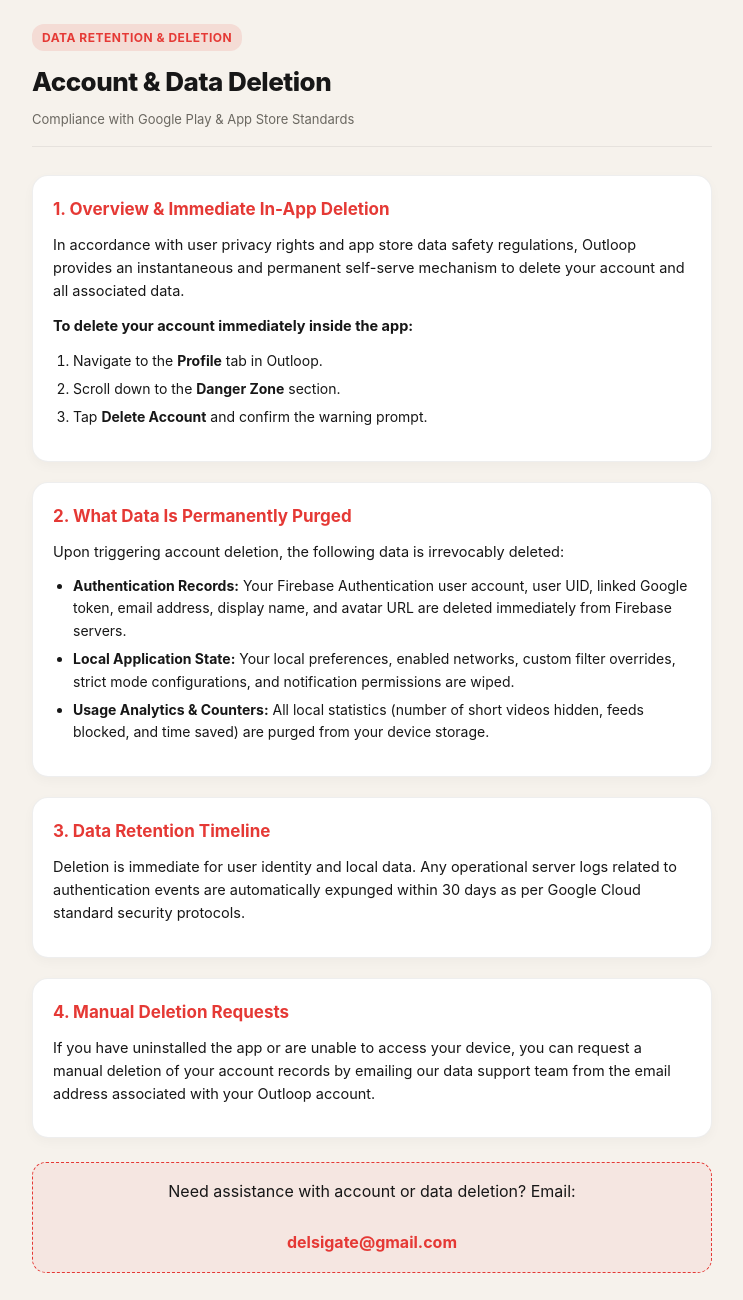
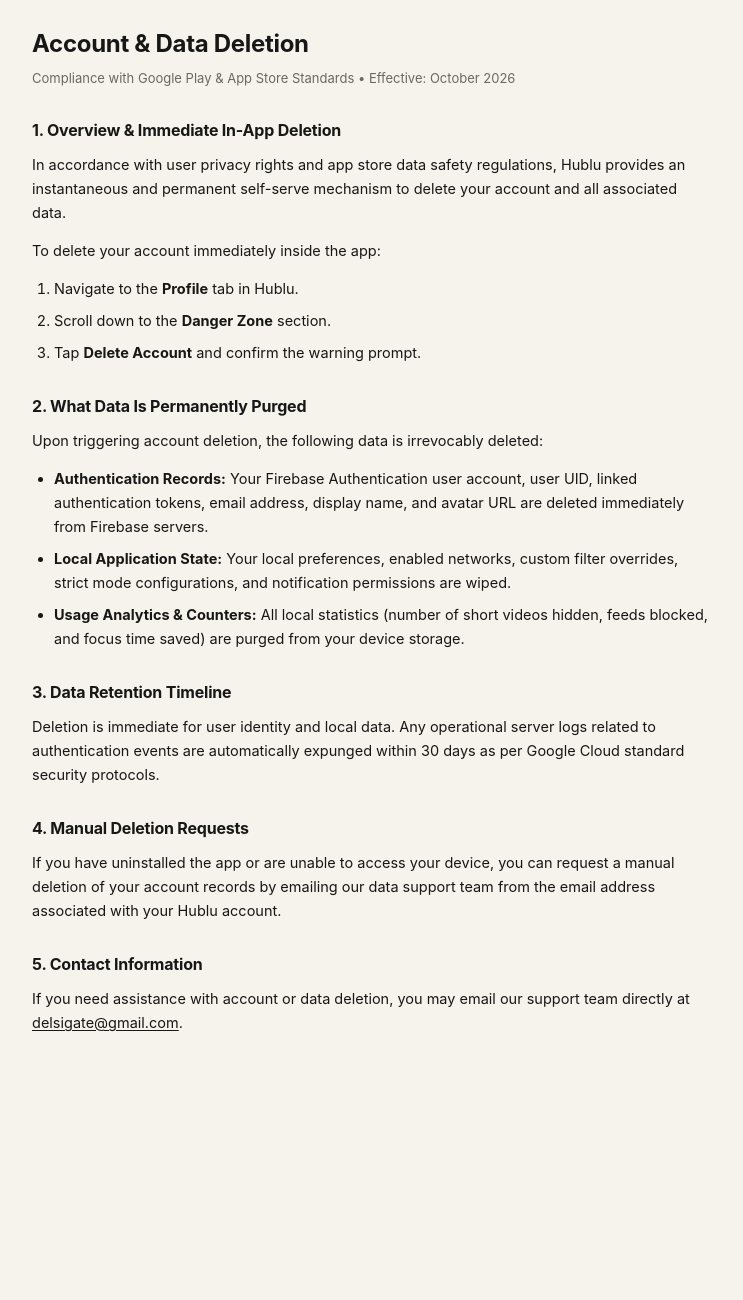
Before and after one commit to prajwalx7/hublu_legal, a plain HTML site: page delete_account.html in a window 1280 px wide. Shown: the whole page, without its empty margins (268-1011 px from the left). After the commit the page ends 1097 px from the top, so only its background shows below. Drawn offline with Linux system fonts and the light colour scheme.

Commit message:
Update branding from Outloop to Hublu in delete_account.html

```diff
--- a/delete_account.html
+++ b/delete_account.html
@@ -3,165 +3,121 @@
 <head>
   <meta charset="UTF-8">
   <meta name="viewport" content="width=device-width, initial-scale=1.0">
-  <title>Account Deletion & Data Retention - Outloop</title>
+  <title>Account Deletion & Data Retention - Hublu</title>
   <style>
-    :root, html.light, body.light {
-      --primary: #FF4500;
-      --danger: #E53935;
+    :root, html, body {
       --bg: #F6F2EC;
       --text: #171717;
       --muted: #6B6861;
-      --card-bg: #FFFFFF;
-      --border: rgba(43, 43, 43, 0.08);
+      --link: #171717;
       color-scheme: light;
     }
-    html.dark, body.dark {
-      --primary: #FF4500;
-      --danger: #E53935;
+    @media (prefers-color-scheme: dark) {
+      :root, html, body {
         --bg: #171717;
-      --text: #FFFFFF;
+        --text: #EDEDED;
         --muted: #8E8E93;
-      --card-bg: #2B2B2B;
-      --border: rgba(255, 255, 255, 0.08);
+        --link: #EDEDED;
         color-scheme: dark;
       }
-    @media (prefers-color-scheme: dark) {
-      body:not(.light) {
+    }
+    html.dark, body.dark {
       --bg: #171717;
-        --text: #FFFFFF;
+      --text: #EDEDED;
       --muted: #8E8E93;
-        --card-bg: #2B2B2B;
-        --border: rgba(255, 255, 255, 0.08);
+      --link: #EDEDED;
       color-scheme: dark;
     }
+    html.light, body.light {
+      --bg: #F6F2EC;
+      --text: #171717;
+      --muted: #6B6861;
+      --link: #171717;
+      color-scheme: light;
     }
     body {
       font-family: -apple-system, BlinkMacSystemFont, "Segoe UI", Roboto, Helvetica, Arial, sans-serif;
       background-color: var(--bg);
       color: var(--text);
-      line-height: 1.6;
+      line-height: 1.65;
       margin: 0;
       padding: 24px 20px 48px;
+      -webkit-font-smoothing: antialiased;
     }
-    .container {
+    .document {
       max-width: 680px;
       margin: 0 auto;
     }
-    header {
+    h1 {
+      font-size: 24px;
+      font-weight: 700;
+      margin: 0 0 4px;
+      color: var(--text);
+      letter-spacing: -0.3px;
+    }
+    .metadata {
+      font-size: 13px;
+      color: var(--muted);
       margin-bottom: 28px;
-      padding-bottom: 16px;
-      border-bottom: 1px solid var(--border);
-    }
-    .badge {
-      display: inline-block;
-      background-color: rgba(229, 57, 53, 0.12);
-      color: var(--danger);
-      font-weight: 700;
-      font-size: 12px;
-      padding: 4px 10px;
-      border-radius: 12px;
-      margin-bottom: 10px;
-      text-transform: uppercase;
-      letter-spacing: 0.5px;
-    }
-    h1 {
-      font-size: 26px;
-      font-weight: 800;
-      margin: 0 0 6px;
-      letter-spacing: -0.5px;
-    }
-    .date {
-      color: var(--muted);
-      font-size: 13px;
-    }
-    .card {
-      background: var(--card-bg);
-      border-radius: 16px;
-      padding: 20px;
-      margin-bottom: 20px;
-      border: 1px solid var(--border);
-      box-shadow: 0 4px 12px rgba(0, 0, 0, 0.03);
     }
     h2 {
-      font-size: 17px;
+      font-size: 16px;
       font-weight: 700;
-      margin-top: 0;
-      margin-bottom: 10px;
-      color: var(--danger);
+      margin: 28px 0 10px;
+      color: var(--text);
+      letter-spacing: -0.2px;
     }
     p {
-      margin: 0 0 12px;
+      margin: 0 0 14px;
       font-size: 14.5px;
       color: var(--text);
     }
     ul, ol {
-      margin: 0 0 12px;
-      padding-left: 20px;
-      font-size: 14px;
+      margin: 0 0 16px;
+      padding-left: 22px;
+      font-size: 14.5px;
       color: var(--text);
     }
     li {
-      margin-bottom: 6px;
+      margin-bottom: 8px;
     }
-    .contact-box {
-      background: rgba(229, 57, 53, 0.06);
-      border: 1px dashed var(--danger);
-      border-radius: 14px;
-      padding: 16px;
-      text-align: center;
-      margin-top: 24px;
-    }
-    .contact-box a {
-      color: var(--danger);
-      text-decoration: none;
-      font-weight: 700;
+    a {
+      color: var(--link);
+      text-decoration: underline;
+      text-underline-offset: 2px;
     }
   </style>
 </head>
 <body>
-  <div class="container">
-    <header>
-      <div class="badge">Data Retention & Deletion</div>
+  <div class="document">
     <h1>Account & Data Deletion</h1>
-      <div class="date">Compliance with Google Play & App Store Standards</div>
-    </header>
+    <div class="metadata">Compliance with Google Play & App Store Standards • Effective: October 2026</div>
 
-    <div class="card">
     <h2>1. Overview & Immediate In-App Deletion</h2>
-      <p>In accordance with user privacy rights and app store data safety regulations, Outloop provides an instantaneous and permanent self-serve mechanism to delete your account and all associated data.</p>
-      <p><strong>To delete your account immediately inside the app:</strong></p>
+    <p>In accordance with user privacy rights and app store data safety regulations, Hublu provides an instantaneous and permanent self-serve mechanism to delete your account and all associated data.</p>
+    <p>To delete your account immediately inside the app:</p>
     <ol>
-        <li>Navigate to the <strong>Profile</strong> tab in Outloop.</li>
+      <li>Navigate to the <strong>Profile</strong> tab in Hublu.</li>
       <li>Scroll down to the <strong>Danger Zone</strong> section.</li>
       <li>Tap <strong>Delete Account</strong> and confirm the warning prompt.</li>
     </ol>
-    </div>
 
-    <div class="card">
     <h2>2. What Data Is Permanently Purged</h2>
     <p>Upon triggering account deletion, the following data is irrevocably deleted:</p>
     <ul>
-        <li><strong>Authentication Records:</strong> Your Firebase Authentication user account, user UID, linked Google token, email address, display name, and avatar URL are deleted immediately from Firebase servers.</li>
+      <li><strong>Authentication Records:</strong> Your Firebase Authentication user account, user UID, linked authentication tokens, email address, display name, and avatar URL are deleted immediately from Firebase servers.</li>
       <li><strong>Local Application State:</strong> Your local preferences, enabled networks, custom filter overrides, strict mode configurations, and notification permissions are wiped.</li>
-        <li><strong>Usage Analytics & Counters:</strong> All local statistics (number of short videos hidden, feeds blocked, and time saved) are purged from your device storage.</li>
+      <li><strong>Usage Analytics & Counters:</strong> All local statistics (number of short videos hidden, feeds blocked, and focus time saved) are purged from your device storage.</li>
     </ul>
-    </div>
 
-    <div class="card">
     <h2>3. Data Retention Timeline</h2>
     <p>Deletion is immediate for user identity and local data. Any operational server logs related to authentication events are automatically expunged within 30 days as per Google Cloud standard security protocols.</p>
-    </div>
 
-    <div class="card">
     <h2>4. Manual Deletion Requests</h2>
-      <p>If you have uninstalled the app or are unable to access your device, you can request a manual deletion of your account records by emailing our data support team from the email address associated with your Outloop account.</p>
-    </div>
+    <p>If you have uninstalled the app or are unable to access your device, you can request a manual deletion of your account records by emailing our data support team from the email address associated with your Hublu account.</p>
 
-    <div class="contact-box">
-      Need assistance with account or data deletion? Email:
-      <br><br>
-      <a href="mailto:delsigate@gmail.com?subject=Account%20Deletion%20Request">delsigate@gmail.com</a>
-    </div>
+    <h2>5. Contact Information</h2>
+    <p>If you need assistance with account or data deletion, you may email our support team directly at <a href="mailto:delsigate@gmail.com?subject=Account%20Deletion%20Request">delsigate@gmail.com</a>.</p>
   </div>
 </body>
 </html>
```
Lines whose indentation alone changed are shown as unchanged.
